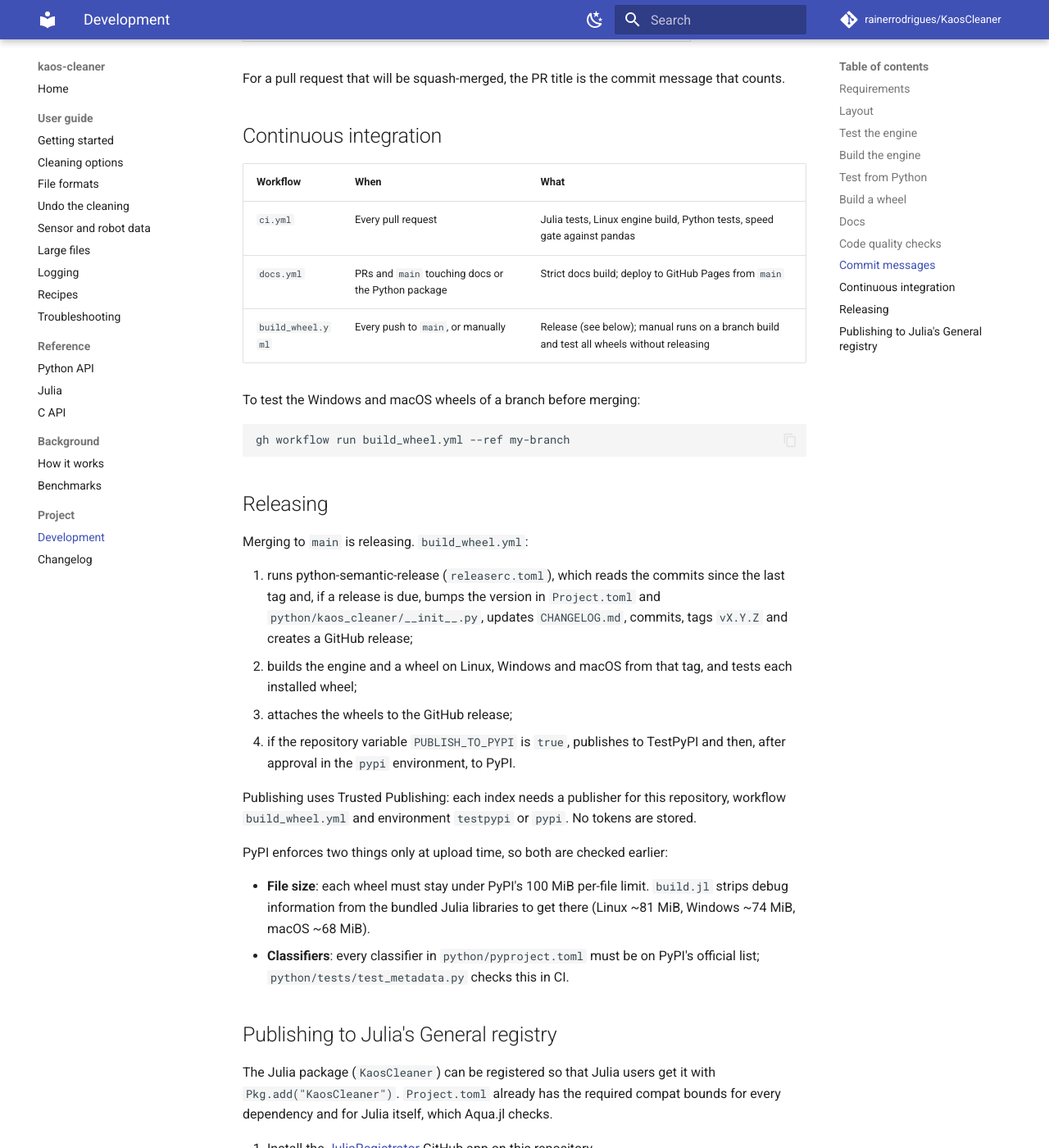
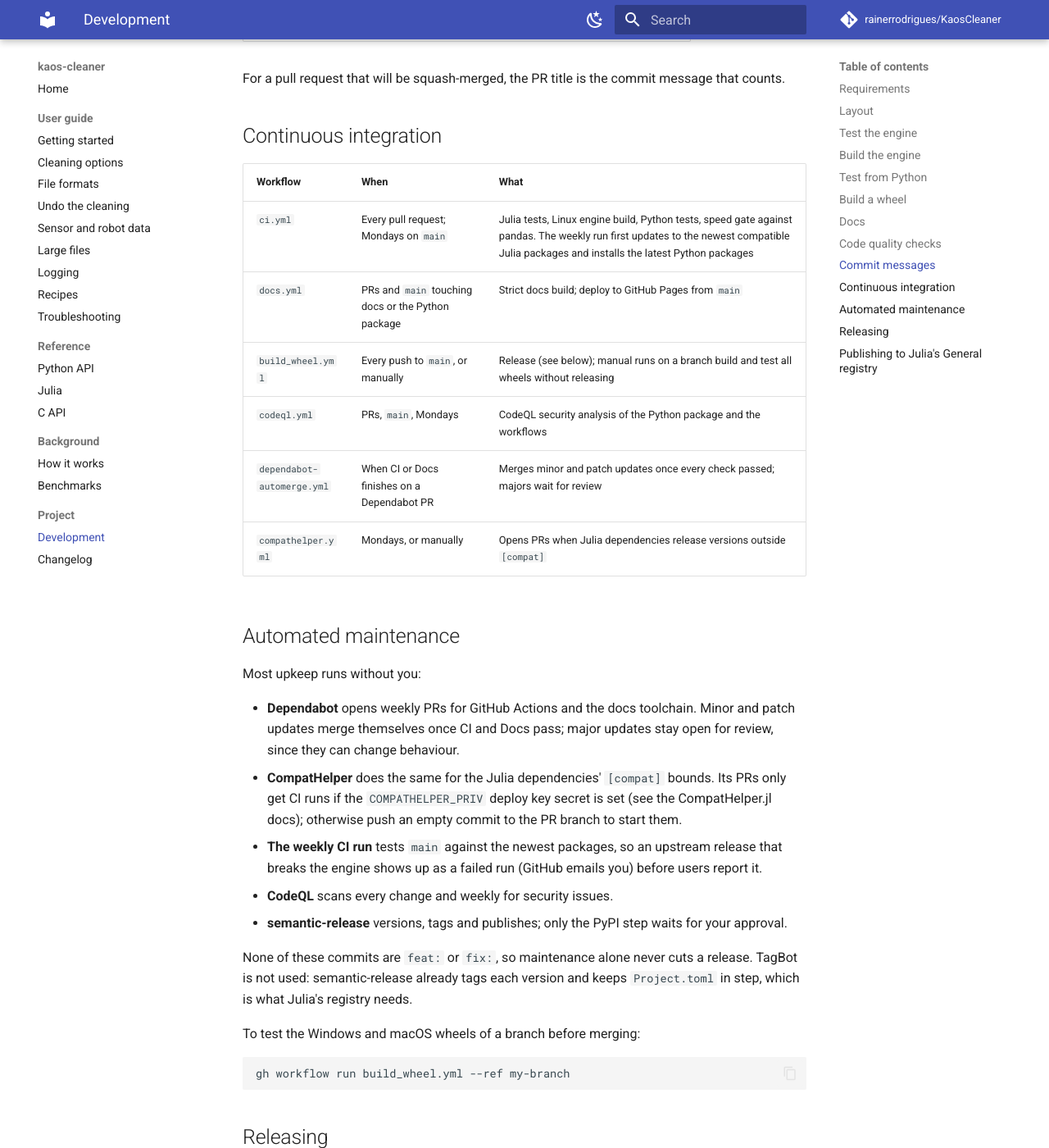
Before and after one commit to rainerrodrigues/KaosCleaner, an MkDocs documentation site: the page built from docs/development.md, in a window 1280 px wide and 1400 px high, scrolled down 3195 px. Shown: the whole window at 82% size. Built offline with MkDocs 1.6.1 and Material for MkDocs 9.7.7, drawn with Linux system fonts in a browser that asks for light colours; comment, search, counter and statistics services are not loaded.

Commit message:
ci: automate maintenance and update actions and docs tools
- Bump actions/checkout 4 -> 7, setup-python 5 -> 7, download-artifact
  4 -> 8, julia-actions/setup-julia 2 -> 3, upload-pages-artifact 3 -> 5,
  and the docs toolchain (mkdocs-material 9.8.0, mkdocstrings 1.0.8,
  mkdocstrings-python 2.0.10), replacing Dependabot PRs #9 to #16.
- Merge Dependabot's minor and patch updates automatically once CI and Docs
  pass; majors stay open for review.
- CompatHelper for the Julia [compat] bounds, weekly.
- A weekly CI run on main against the newest Julia and Python packages.
- CodeQL analysis of the Python package and the workflows.

Co-Authored-By: Claude Opus 5.5 <noreply@anthropic.com>

```diff
--- a/docs/development.md
+++ b/docs/development.md
@@ -125,9 +125,35 @@ message that counts.
 
 | Workflow | When | What |
 |---|---|---|
-| `ci.yml` | Every pull request | Julia tests, Linux engine build, Python tests, speed gate against pandas |
+| `ci.yml` | Every pull request; Mondays on `main` | Julia tests, Linux engine build, Python tests, speed gate against pandas. The weekly run first updates to the newest compatible Julia packages and installs the latest Python packages |
 | `docs.yml` | PRs and `main` touching docs or the Python package | Strict docs build; deploy to GitHub Pages from `main` |
 | `build_wheel.yml` | Every push to `main`, or manually | Release (see below); manual runs on a branch build and test all wheels without releasing |
+| `codeql.yml` | PRs, `main`, Mondays | CodeQL security analysis of the Python package and the workflows |
+| `dependabot-automerge.yml` | When CI or Docs finishes on a Dependabot PR | Merges minor and patch updates once every check passed; majors wait for review |
+| `compathelper.yml` | Mondays, or manually | Opens PRs when Julia dependencies release versions outside `[compat]` |
+
+## Automated maintenance
+
+Most upkeep runs without you:
+
+- **Dependabot** opens weekly PRs for GitHub Actions and the docs toolchain.
+  Minor and patch updates merge themselves once CI and Docs pass; major
+  updates stay open for review, since they can change behaviour.
+- **CompatHelper** does the same for the Julia dependencies' `[compat]`
+  bounds. Its PRs only get CI runs if the `COMPATHELPER_PRIV` deploy key
+  secret is set (see the CompatHelper.jl docs); otherwise push an empty
+  commit to the PR branch to start them.
+- **The weekly CI run** tests `main` against the newest packages, so an
+  upstream release that breaks the engine shows up as a failed run (GitHub
+  emails you) before users report it.
+- **CodeQL** scans every change and weekly for security issues.
+- **semantic-release** versions, tags and publishes; only the PyPI step
+  waits for your approval.
+
+None of these commits are `feat:` or `fix:`, so maintenance alone never
+cuts a release. TagBot is not used: semantic-release already tags each
+version and keeps `Project.toml` in step, which is what Julia's registry
+needs.
 
 To test the Windows and macOS wheels of a branch before merging:
 
--- a/docs/requirements.txt
+++ b/docs/requirements.txt
@@ -1,4 +1,4 @@
 mkdocs==1.6.1
-mkdocs-material==9.7.7
-mkdocstrings==1.0.7
-mkdocstrings-python==2.0.9
+mkdocs-material==9.8.0
+mkdocstrings==1.0.8
+mkdocstrings-python==2.0.10
```
Also changed, not shown: 6 other files.
